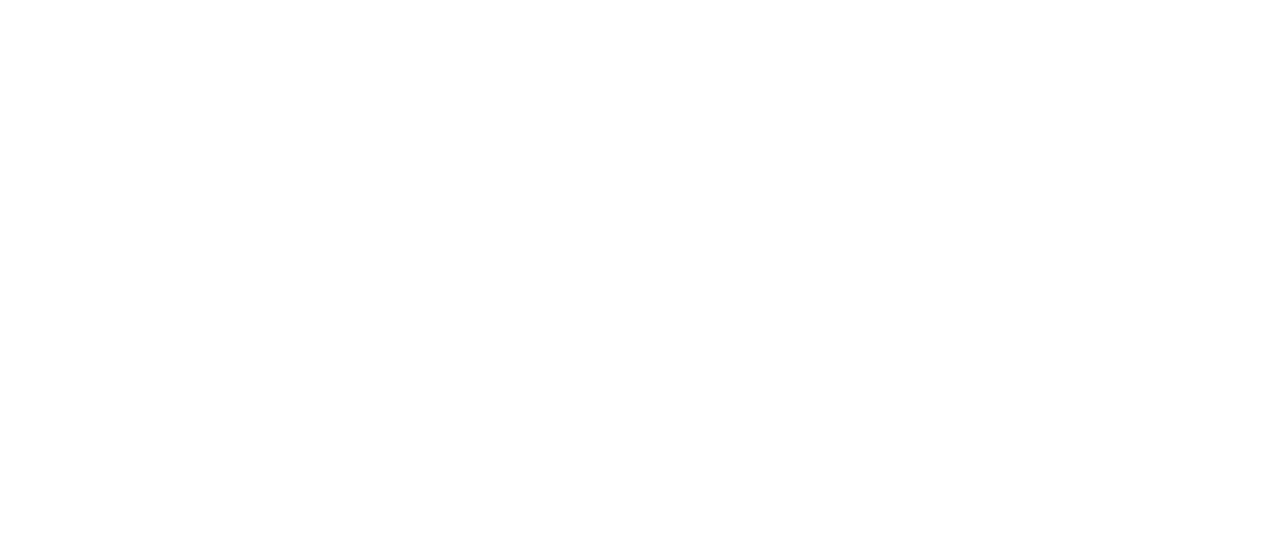
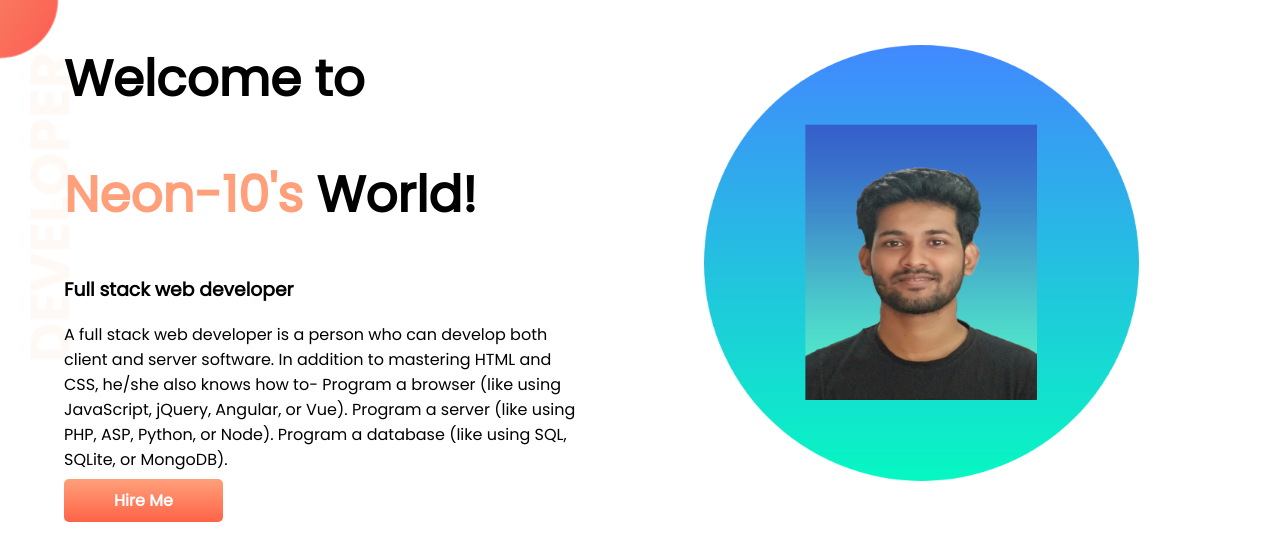
Before and after one commit to Neon-101471/developer-portfolio, a plain HTML site: page index.html in a window 1280 px wide. Drawn offline with Linux system fonts and the light colour scheme.

Commit message:
first section done

```diff
--- a/index.html
+++ b/index.html
@@ -5,9 +5,26 @@
     <meta http-equiv="X-UA-Compatible" content="IE=edge">
     <meta name="viewport" content="width=device-width, initial-scale=1.0">
     <title>Neon-10 Portfolio</title>
+    <link rel="preconnect" href="https://fonts.googleapis.com">
+    <link rel="preconnect" href="https://fonts.gstatic.com" crossorigin>
+    <link href="https://fonts.googleapis.com/css2?family=Poppins&display=swap" rel="stylesheet">
     <link rel="stylesheet" href="style.css">
 </head>
 <body>
+    <section class="first-section">
+        <div class="half-width">
+            <h1 class="heading-name">Welcome to</h1>
+            <h1 class="heading-name"><span class="name-desing">Neon-10's</span> World! </h1>
 
+            <h3>Full stack web developer</h3>
+            <p>A full stack web developer is a person who can develop both client and server software. In addition to mastering HTML and CSS, he/she also knows how to- Program a browser (like using JavaScript, jQuery, Angular, or Vue). Program a server (like using PHP, ASP, Python, or Node). Program a database (like using SQL, SQLite, or MongoDB).</p>
+
+            <a id="profile-button" href="https://www.linkedin.com/feed/" target="blanck">Hire Me</a>
+        </div>
+
+        <div class="half-width">
+            <img id="profile-photo" src="images/neon-10.png" alt="Sorry! Image can't be found here!">
+        </div>
+    </section>
 </body>
 </html>
--- a/style.css
+++ b/style.css
@@ -0,0 +1,45 @@
+body{
+    font-family: 'Poppins', sans-serif;
+    margin: 0px;
+}
+
+.heading-name{
+    font-size: 50px;
+}
+
+.name-desing{
+    color: lightsalmon;
+}
+
+section{
+    display: flex;
+}
+
+.first-section{
+    background-image: url(images/top-banner.png);
+    background-repeat: no-repeat;
+}
+
+.half-width{
+    width: 50%;
+    margin: 0% 5%;
+}
+
+#profile-button{
+    text-decoration: none;
+    color: white;
+    font-weight: 700;
+    background-image: linear-gradient(lightsalmon, tomato);
+    padding: 10px 50px;
+    border-radius: 5px;
+}
+
+#profile-button:hover {
+    opacity: 90%;
+}
+
+#profile-photo{
+    width: 85%;
+    height:85%;
+    margin-top: 45px;
+}
```
Also changed, not shown: images/dream-bg.png (added), images/exp-bg.png (added), images/neon-10.png (added), images/top-banner.png (added).
